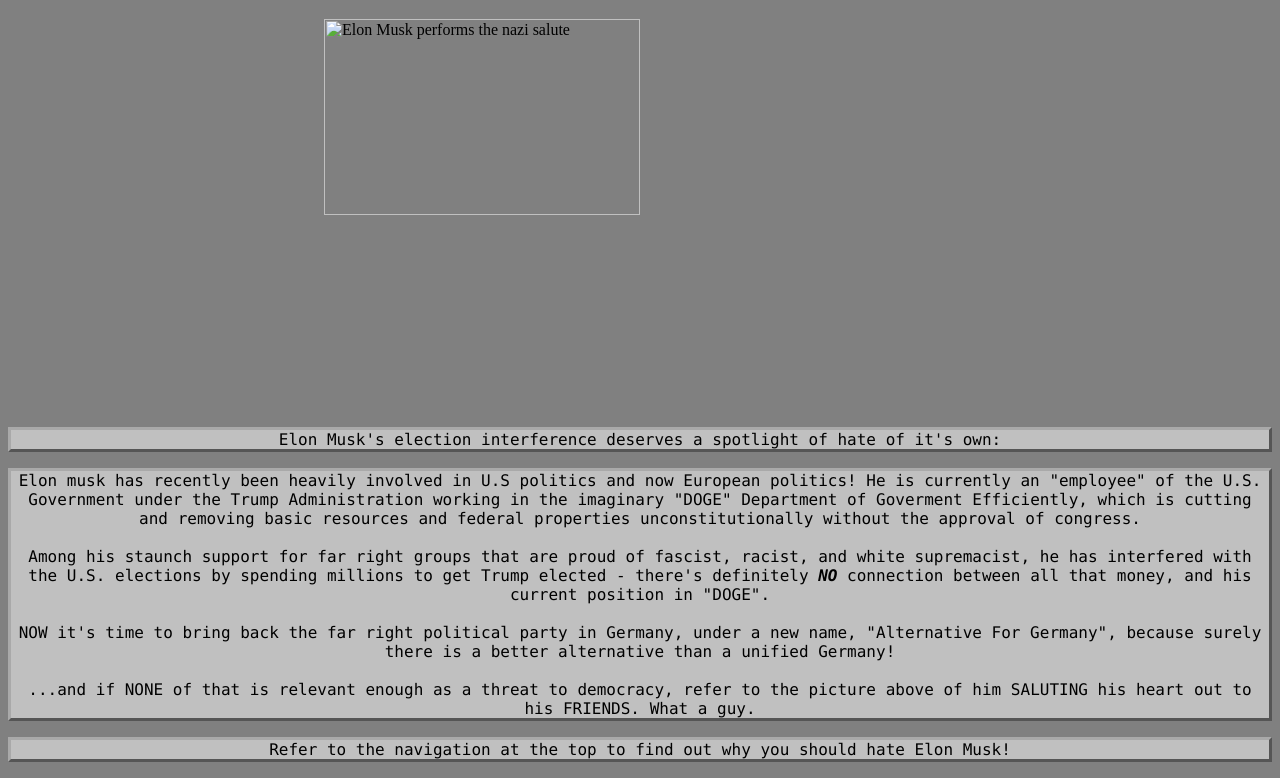
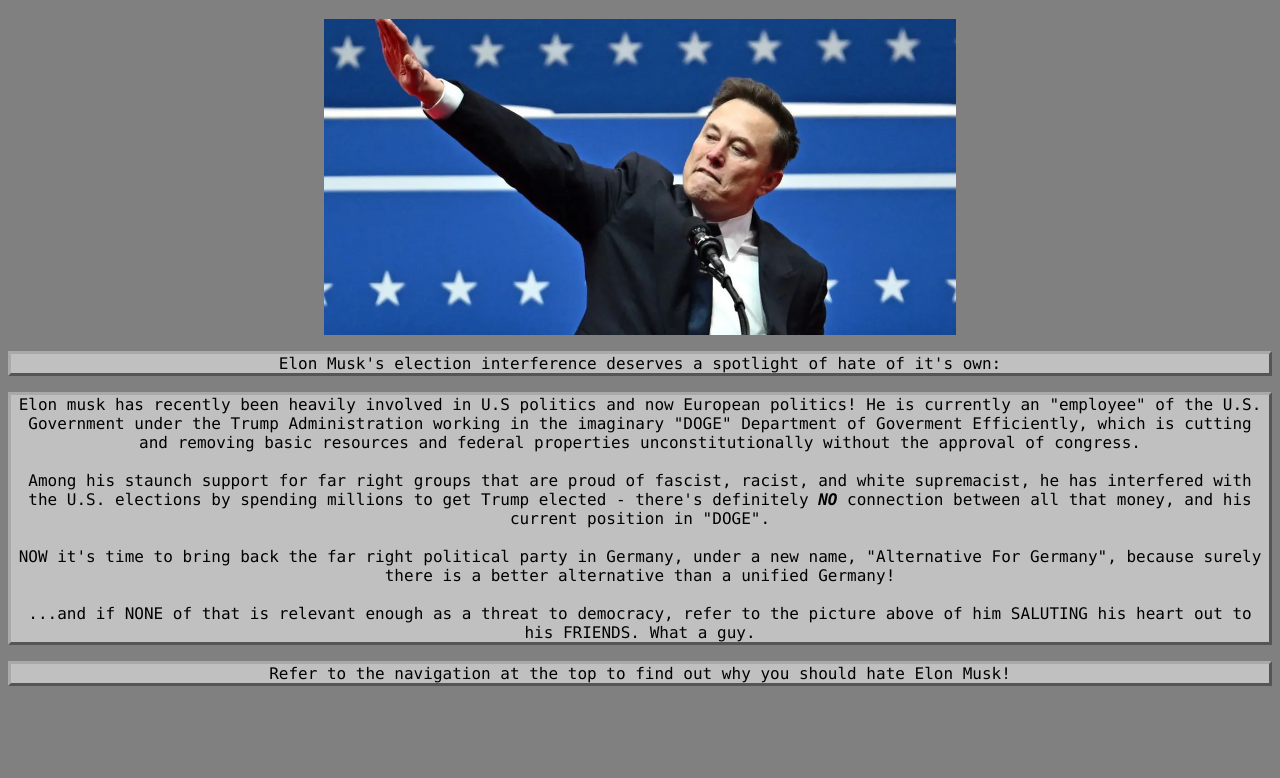
Before and after one commit to melbahwati/melbahwati, a plain HTML site: page election.html in a window 1280 px wide. Shown: the part 165-943 px from the top of the page. After the commit the page ends 867 px from the top, so only its background shows below. Drawn offline with Linux system fonts and the light colour scheme.

Commit message:
Update election.html

```diff
--- a/election.html
+++ b/election.html
@@ -13,7 +13,7 @@
 		</ul>
 		</div>
 		<h1> Elon Musk's Election Interference </h1>
-		<img class="resize" src="images/salute.jpg" alt="Elon Musk performs the nazi salute" title="Elon Musk gives his heart out to all his friends">
+		<img class="resize" src="salute.jpg" alt="Elon Musk performs the nazi salute" title="Elon Musk gives his heart out to all his friends">
 		<p div class = "div1"> Elon Musk's election interference deserves a spotlight of hate of it's own: </p> </div>
 		<p div class = "div1"> Elon musk has recently been heavily involved in U.S politics and now European politics! He is currently an "employee" of the U.S. Government under the Trump Administration working in the imaginary "DOGE" Department of Goverment Efficiently, which is cutting and removing basic resources and federal properties unconstitutionally without the approval of congress.
 			<br><br>
```
